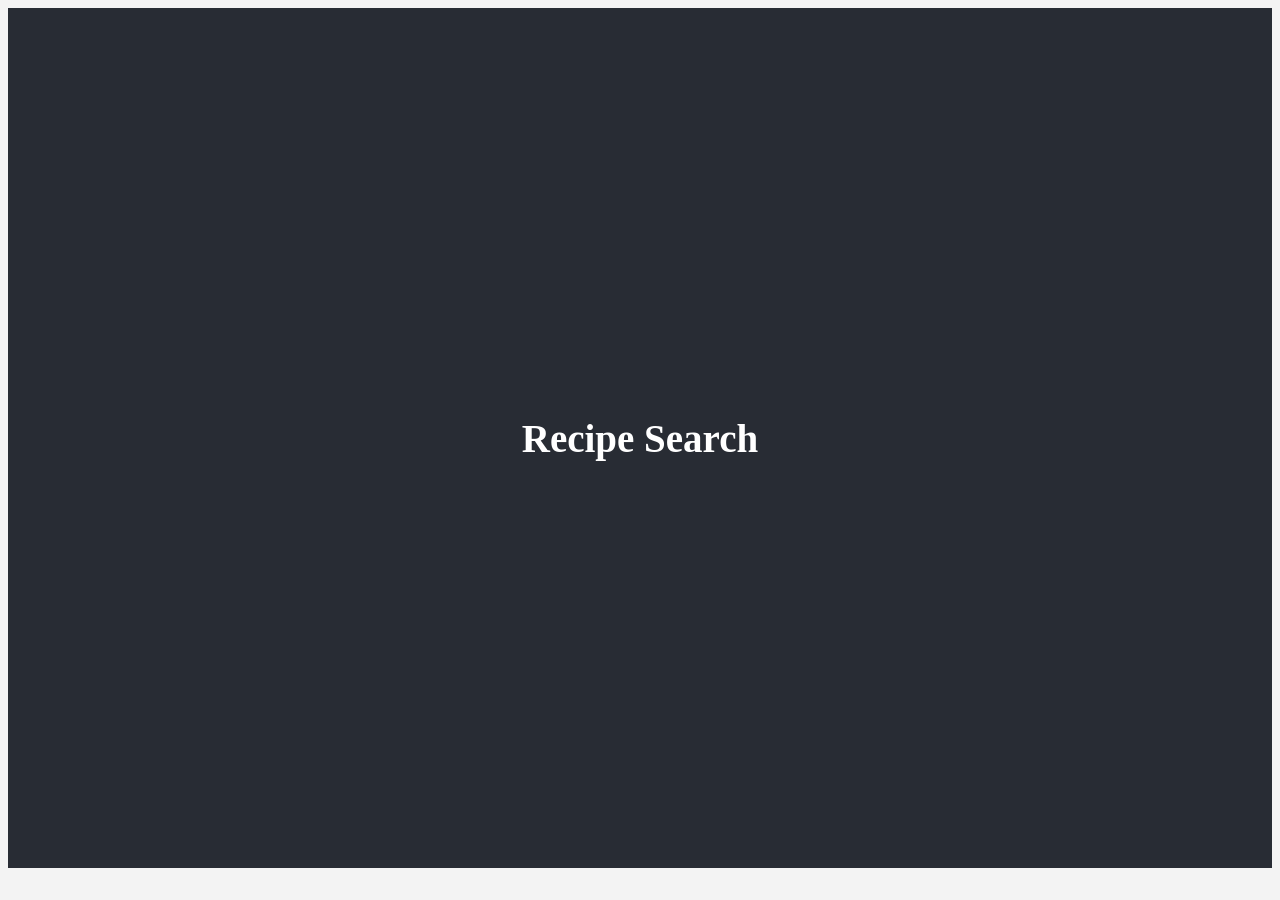
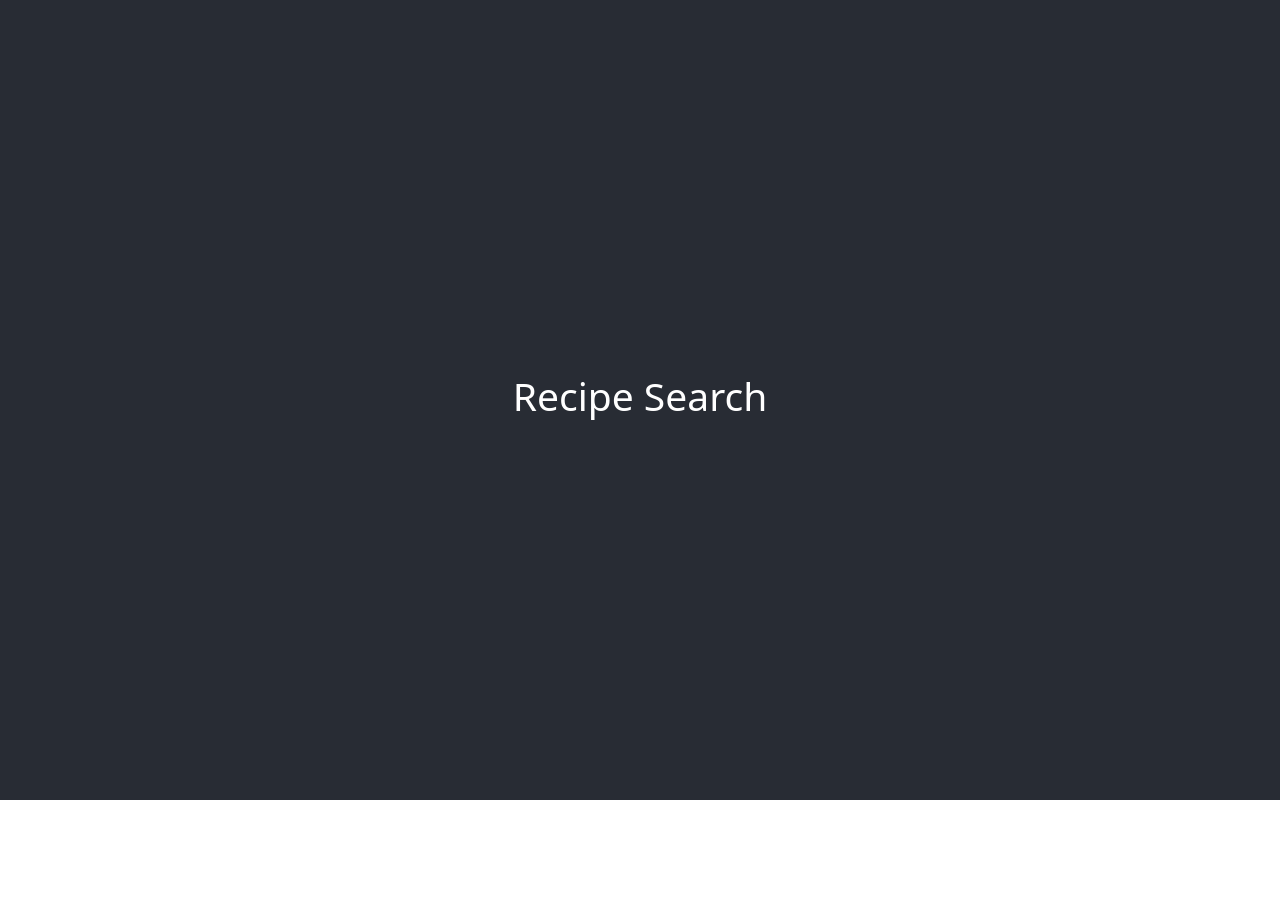
Before and after one commit to fb0801/react-recipe-app, a React (Create React App) app in the folder recipe-app/: page / in a window 1280 px wide. After the commit the page ends 832 px from the top, so only its background shows below. Built offline with nearby package versions, Linux system fonts and the light colour scheme.

Commit message:
recipe component

```diff
--- a/recipe-app/src/App.js
+++ b/recipe-app/src/App.js
@@ -1,6 +1,7 @@
 import React, { Component } from 'react';
 import './App.css';
 import Form from './components/Form';
+import Recipes from './components/Recipes';
 
 const API_KEY = ""
 
@@ -27,9 +28,7 @@ class App extends Component {
           <h1 className="App-title">Recipe Search</h1>
         </header>
         <Form getRecipe={this.getRecipe} />
-        {this.state.recipes.map((recipe) => {
-            return <p>{recipe.recipe_id}</p>
-        } ) }
+       <Recipes recipes={this.state.recipes} />
       </div>
     );
   }
--- /dev/null
+++ b/recipe-app/src/components/Recipes.js
@@ -0,0 +1,10 @@
+import React, { Component } from 'react';
+
+
+
+const Recipes = props => (
+    <div>
+
+    </div>
+)
+export default Recipes
--- a/recipe-app/src/index.js
+++ b/recipe-app/src/index.js
@@ -2,7 +2,7 @@ import React from 'react';
 import ReactDOM from 'react-dom/client';
 import './index.css';
 import App from './App';
-
+import 'bootstrap/dist/css/bootstrap.min.css';
 
 const root = ReactDOM.createRoot(document.getElementById('root'));
 root.render(
```
